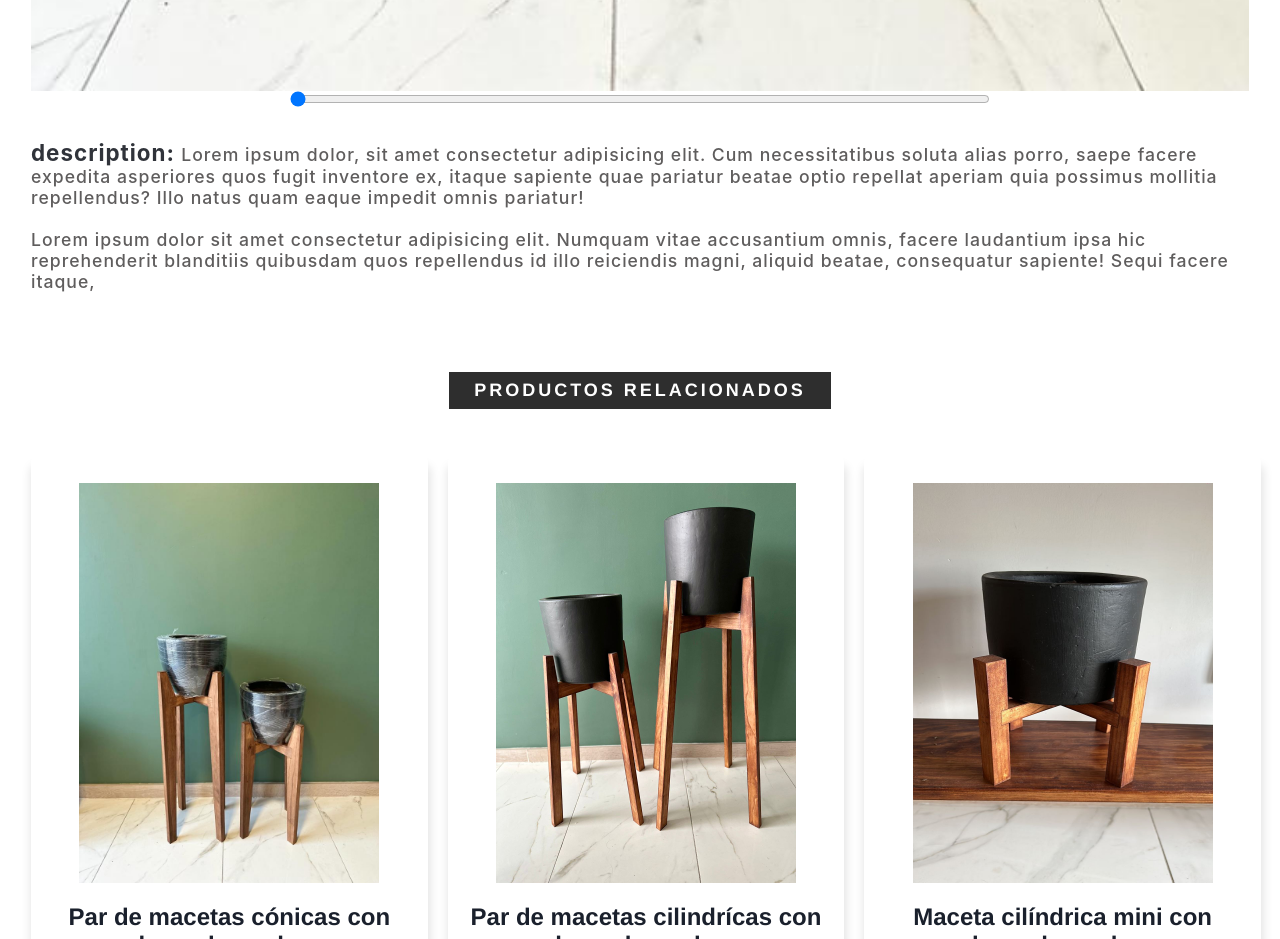
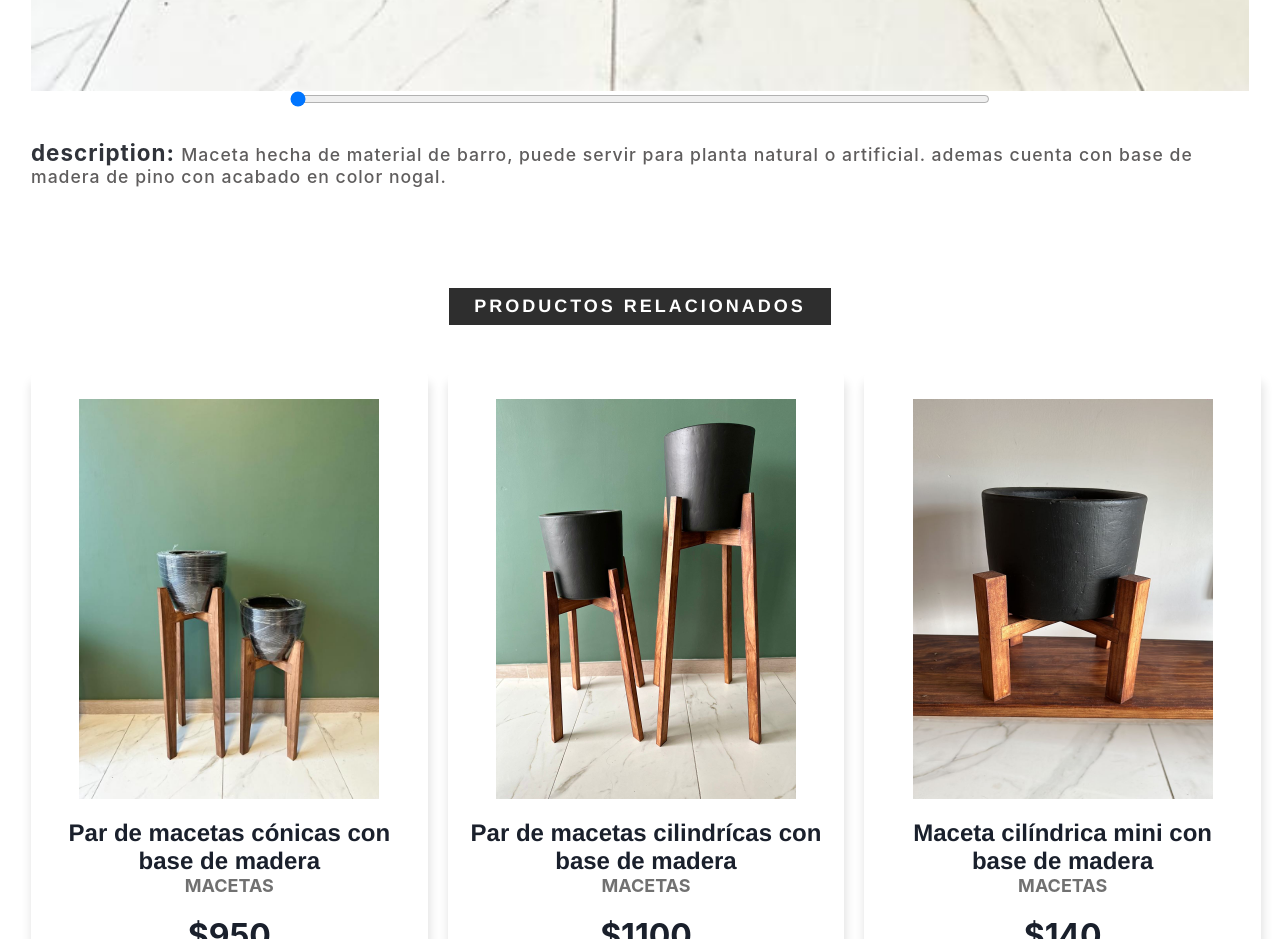
Before and after one commit to IvonneAmezola/AmezolaStore, a React (Create React App) app: page /producto/1 in a window 1280 px wide. Shown: the part 1960-2899 px from the top of the page. Built offline with nearby package versions, Linux system fonts and the light colour scheme; some icons are missing.

Commit message:
paypal jalando

```diff
--- a/src/componentes/PasarelaPago/index.js
+++ b/src/componentes/PasarelaPago/index.js
@@ -74,7 +74,7 @@ const createProduct = (req, res) => {
         name: 'AmezolaStore',
         description: "tienda",
         type: 'SERVICE',
-        category: 'maetas',
+        category: 'macetas',
         image_url: 'https://avatars.githubusercontent.com/u/15802366?s=460&u=ac6cc646599f2ed6c4699a74b15192a29177f85a&v=4'
 
     }
--- a/src/componentes/Productos/ProductosDetalles.js
+++ b/src/componentes/Productos/ProductosDetalles.js
@@ -69,9 +69,9 @@ export const ProductosDetalles = () => {
           }
           <input type="range" min="1" max="36" step="1" value={url} onChange={handleInput} />
           <div className="description">
-          <p><b>description: </b> Lorem ipsum dolor, sit amet consectetur adipisicing elit. Cum necessitatibus soluta alias porro, saepe facere expedita asperiores quos fugit inventore ex, itaque sapiente quae pariatur beatae optio repellat aperiam quia possimus mollitia repellendus? Illo natus quam eaque impedit omnis pariatur!</p>
+          <p><b>description: </b>Maceta hecha de material de barro, puede servir para planta natural o artificial. ademas cuenta con base de madera de pino con acabado en color nogal.</p>
           <br/>
-          <p>Lorem ipsum dolor sit amet consectetur adipisicing elit. Numquam vitae accusantium omnis, facere laudantium ipsa hic reprehenderit blanditiis quibusdam quos repellendus id illo reiciendis magni, aliquid beatae, consequatur sapiente! Sequi facere itaque,</p>
+          <p></p>
           </div>
 
         </div>
```
